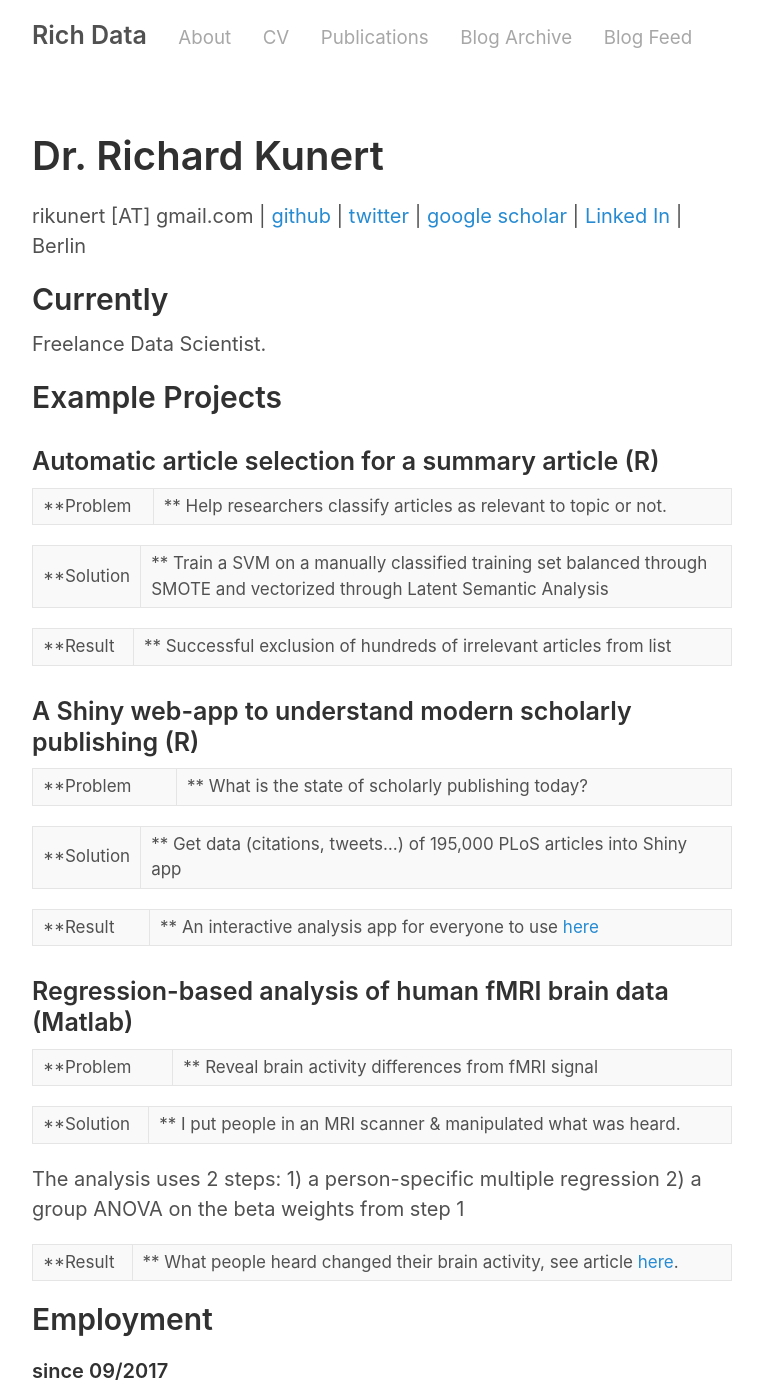
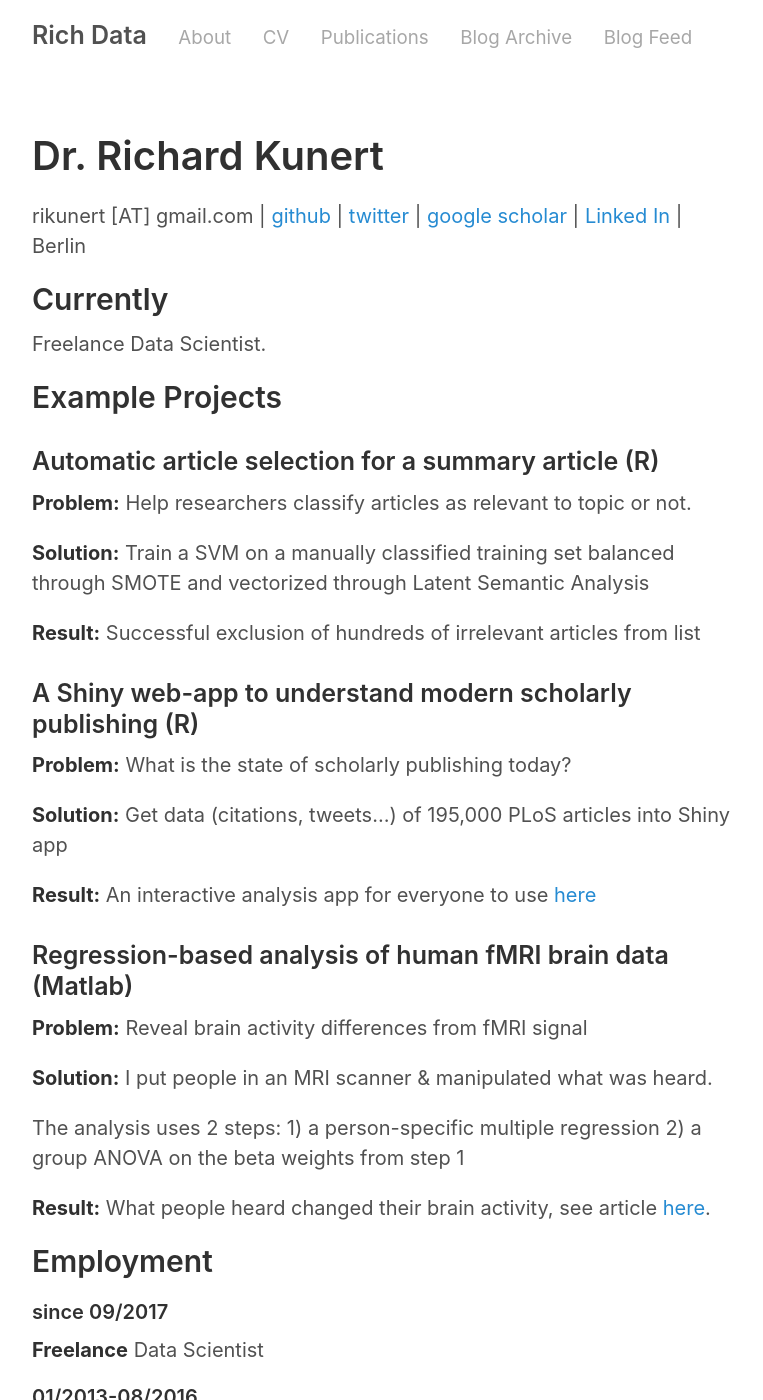
Before and after one commit to rikunert/rikunert.github.io, a Jekyll site: the page built from cv.md, in a window 1280 px wide and 1400 px high. Shown: the whole window, without its empty margins (258-1021 px from the left). Built offline with Jekyll 4.4.1, drawn with Linux system fonts in a browser that asks for light colours; comment, search, counter and statistics services are not loaded.

Commit message:
fixed formatting error in cv

```diff
--- a/cv.md
+++ b/cv.md
@@ -22,31 +22,31 @@
 
 ### Automatic article selection for a summary article (R)
 
-**Problem |** Help researchers classify articles as relevant to topic or not.
+**Problem:** Help researchers classify articles as relevant to topic or not.
 
-**Solution |** Train a SVM on a manually classified training set balanced through SMOTE and vectorized through Latent Semantic Analysis
+**Solution:** Train a SVM on a manually classified training set balanced through SMOTE and vectorized through Latent Semantic Analysis
 
-**Result |** Successful exclusion of hundreds of irrelevant articles from list
+**Result:** Successful exclusion of hundreds of irrelevant articles from list
 
 ### A Shiny web-app to understand modern scholarly publishing (R)
 
-**Problem |** What is the state of scholarly publishing today?
+**Problem:** What is the state of scholarly publishing today?
 
-**Solution |** Get data (citations, tweets…) of 195,000 PLoS articles into Shiny app
+**Solution:** Get data (citations, tweets…) of 195,000 PLoS articles into Shiny app
 
-**Result |** An interactive analysis app for everyone to use [here](bit.ly/2eVC0fJ)
+**Result:** An interactive analysis app for everyone to use [here](bit.ly/2eVC0fJ)
 
 ### Regression-based analysis of human fMRI brain data (Matlab)
 
-**Problem |** Reveal brain activity differences from fMRI signal
+**Problem:** Reveal brain activity differences from fMRI signal
 
-**Solution |** I put people in an MRI scanner & manipulated what was heard.
+**Solution:** I put people in an MRI scanner & manipulated what was heard.
 
 The analysis uses 2 steps:
 1) a person-specific multiple regression
 2) a group ANOVA on the beta weights from step 1
 
-**Result |** What people heard changed their brain activity, see article [here](bit.ly/1XZ7xvV).
+**Result:** What people heard changed their brain activity, see article [here](bit.ly/1XZ7xvV).
 
 ## Employment
 
```
